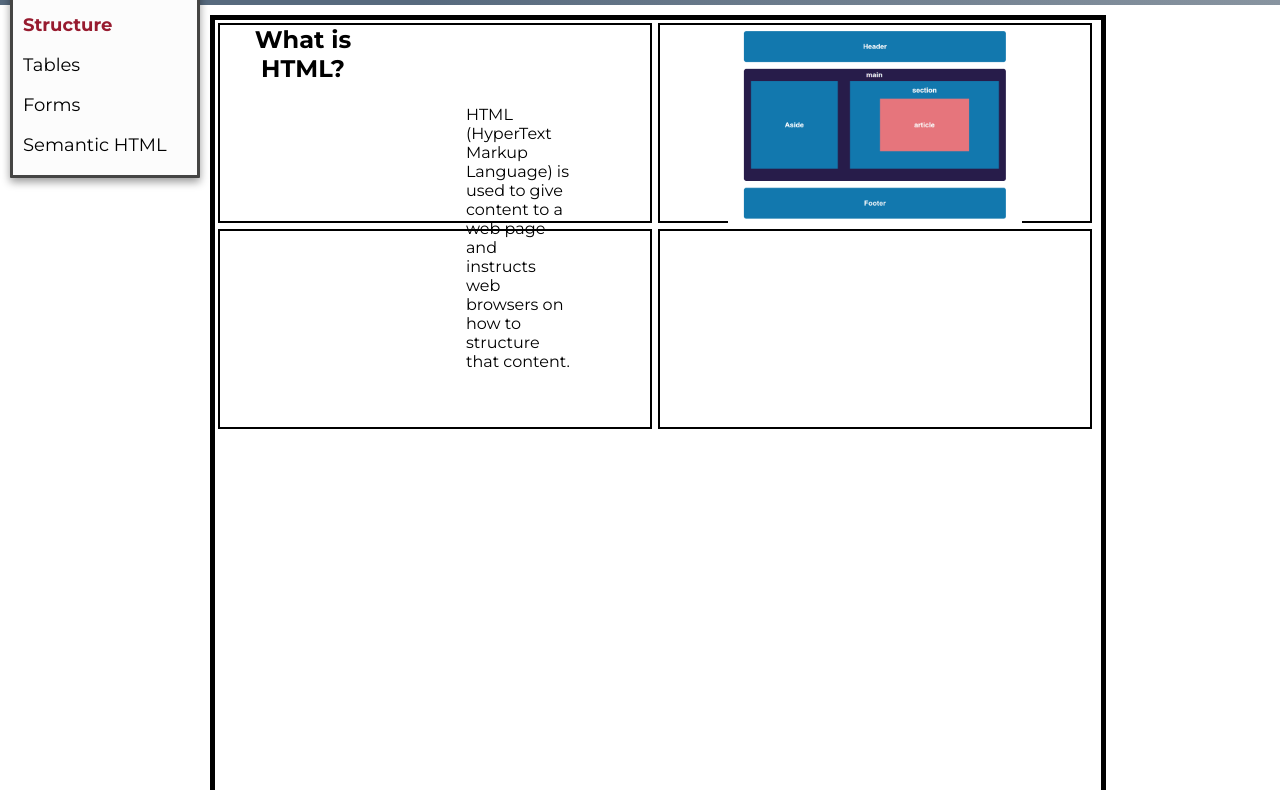
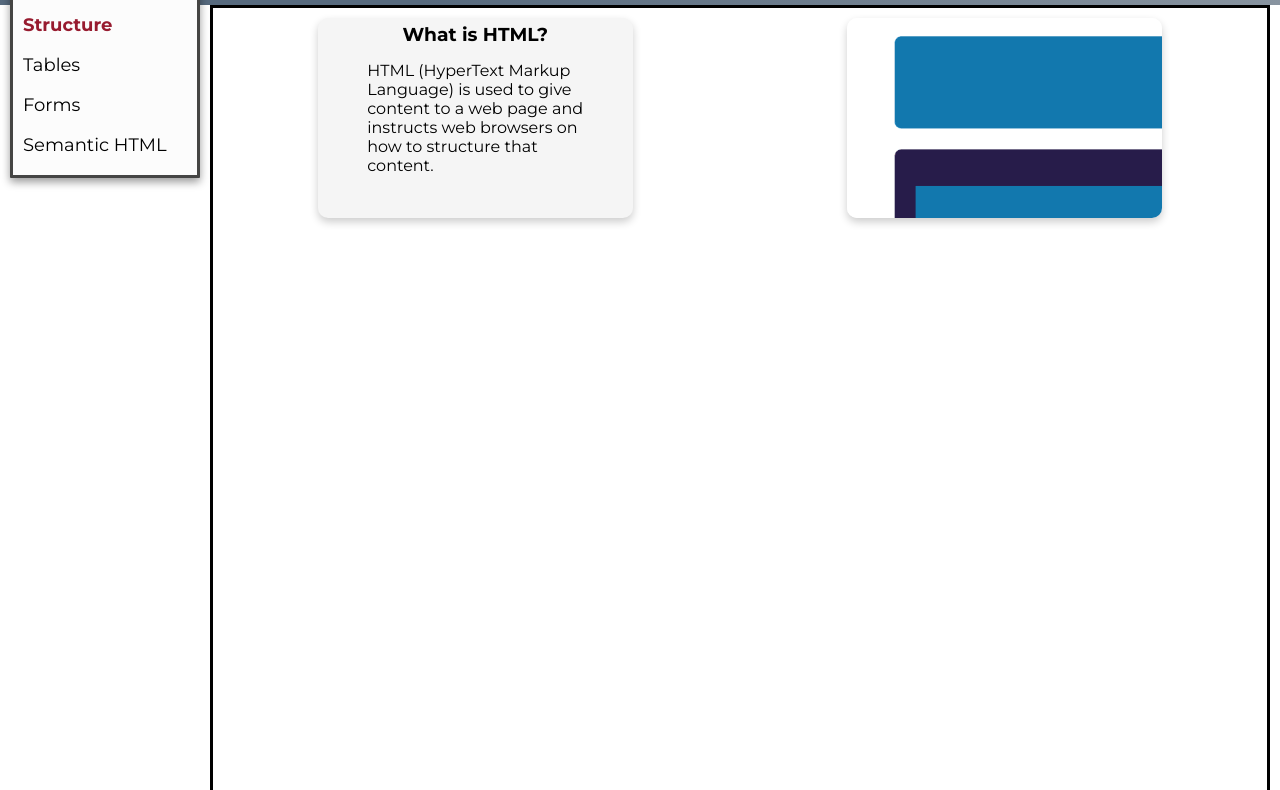
Before and after one commit to Rjandrews99/Cheatsheet, a plain HTML site: page html.html in a window 1280 px wide. Shown: the part 202-992 px from the top of the page. Drawn offline with nearby package versions, Linux system fonts and the light colour scheme.

Commit message:
Grid Update

```diff
--- a/html.html
+++ b/html.html
@@ -31,20 +31,23 @@
             </ul>
         </section>
         <article>
-            <div class="element">
-                <h2>What is HTML?</h2>
-                <p>HTML (HyperText Markup Language) is used to give content to a web page and instructs web browsers on how to structure that content.
-                </p>
+            <div class="Content-1">
+                <h3>What is HTML?</h3>
+                <p>HTML (HyperText Markup Language) is used to give content to a web page and instructs web browsers on how to structure that content.</p>
             </div>
-            <div class="elementImg">
+            <div class="Content-2"></div>
+            <div class="Content-3"></div>
+            <div class="Content-4"></div>
+            <div class="Content-5"></div>
+            <div class="Content-6"></div>
+            <div class="Image-1">
                 <img src="resources/HTMLStructure.png">
             </div>
-            <div class="element">
-
-            </div>
-            <div class="elementImg">
-
-            </div>
+            <div class="Image-2"></div>
+            <div class="Image-3"></div>
+            <div class="Image-4"></div>
+            <div class="Image-5"></div>
+            <div class="Image-6"></div>
         </article>
         <script type="module" src="https://unpkg.com/ionicons@5.5.2/dist/ionicons/ionicons.esm.js"></script>
         <script nomodule src="https://unpkg.com/ionicons@5.5.2/dist/ionicons/ionicons.js"></script>
--- a/resources/style.css
+++ b/resources/style.css
@@ -34,10 +34,12 @@ nav ul{
 nav ul li{
     padding: 30px;
     justify-content: center;
+    border-radius: 5px;
 }
 
 nav li:hover{
-    background-color: #971b2f;
+    border-bottom: solid 3px #971b2f;
+    color:#971b2f;
     transition: 0.5s;
 }
 
@@ -115,43 +117,66 @@ header{
 /*Article Content*/
 
 article {
-    border: solid black 5px;
-    width: 70%;
-    height: 1000px;
-    margin: 10px auto;
-    display: inline-flex;
-    flex-wrap: wrap;
-    align-content: flex-start;
-
+    display: grid;
+    grid-template-columns: 1fr 1fr;
+    grid-template-rows: 1fr 1fr 1fr 1fr 1fr 1fr;
+    gap: 8px 5px;
+    grid-template-areas:
+      "Content-1 Image-1"
+      "Content-2 Image-2"
+      "Content-3 Image-3"
+      "Content-4 Image-4"
+      "Content-5 Image-5"
+      "Content-6 Image-6";
+    border: solid black 3px;
+    margin-right: 10px;
+  }
+  .Content-1 {
+      grid-area: Content-1;
+      height: 200px;
+      width: 60%;
+      margin-top: 10px;
+      box-shadow: 0 4px 8px 0 rgba(0,0,0,0.2);
+      background-color: rgb(245, 245, 245);
+      border-radius: 10px;
+      overflow: scroll;
 
     }
 
-.element,
-.elementImg{
-    width: 49%;
-    height: 200px;
-    flex-basis: auto;
-    margin: 3px 3px;
-    display: flex;
-    border: solid black 2px;
+    .Content-1:hover{
+        box-shadow: 0 8px 16px 0 rgba(0,0,0,0.4);
+        transition: 0.5s;
     }
-.elementImg img{
-    height: 200px;
-    object-fit: scale-down;
-    justify-content: center;
+  article p{
+      padding: 10px;
+      width: 75%;
   }
 
-.element h2{
-    display: block;
-    width:100%;
+  article h3{
     text-align: center;
-
+    padding: 5px;
   }
-
-.element p{
-    position: relative;
-    width:100%;
-    height:200px;
-    padding:5rem;
-
+  .Content-2 { grid-area: Content-2; }
+  .Content-3 { grid-area: Content-3; }
+  .Content-4 { grid-area: Content-4; }
+  .Content-5 { grid-area: Content-5; }
+  .Content-6 { grid-area: Content-6; }
+  .Image-1 {
+      grid-area: Image-1;
+      height: 200px;
+      width: 60%;
+      margin-top: 10px;
+      box-shadow: 0 4px 8px 0 rgba(0,0,0,0.2);
+      background-color: rgb(245, 245, 245);
+      border-radius: 10px;
+      overflow: scroll;
     }
+.image-1 img{
+    max-width: 100%;
+    height: auto;
+}
+  .Image-2 { grid-area: Image-2; }
+  .Image-3 { grid-area: Image-3; }
+  .Image-4 { grid-area: Image-4; }
+  .Image-5 { grid-area: Image-5; }
+  .Image-6 { grid-area: Image-6; }
```
Lines whose indentation alone changed are shown as unchanged.
